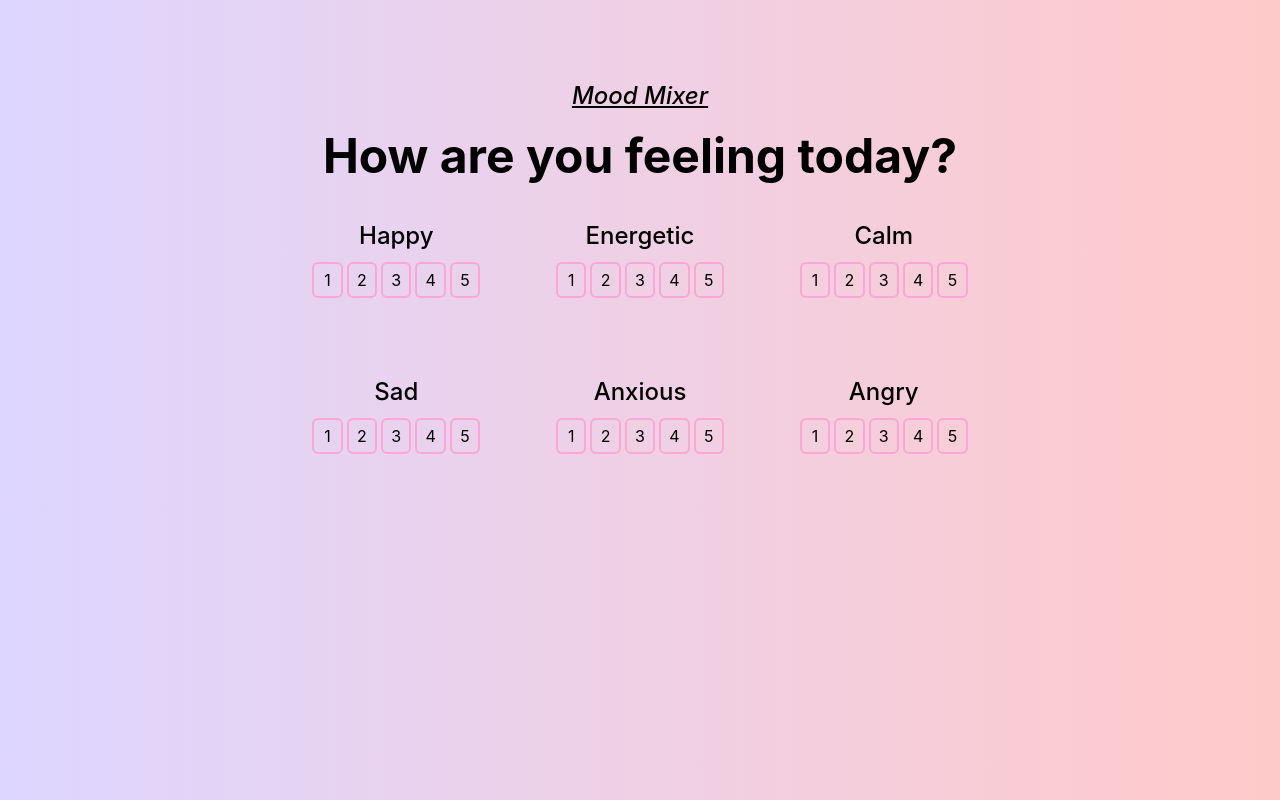
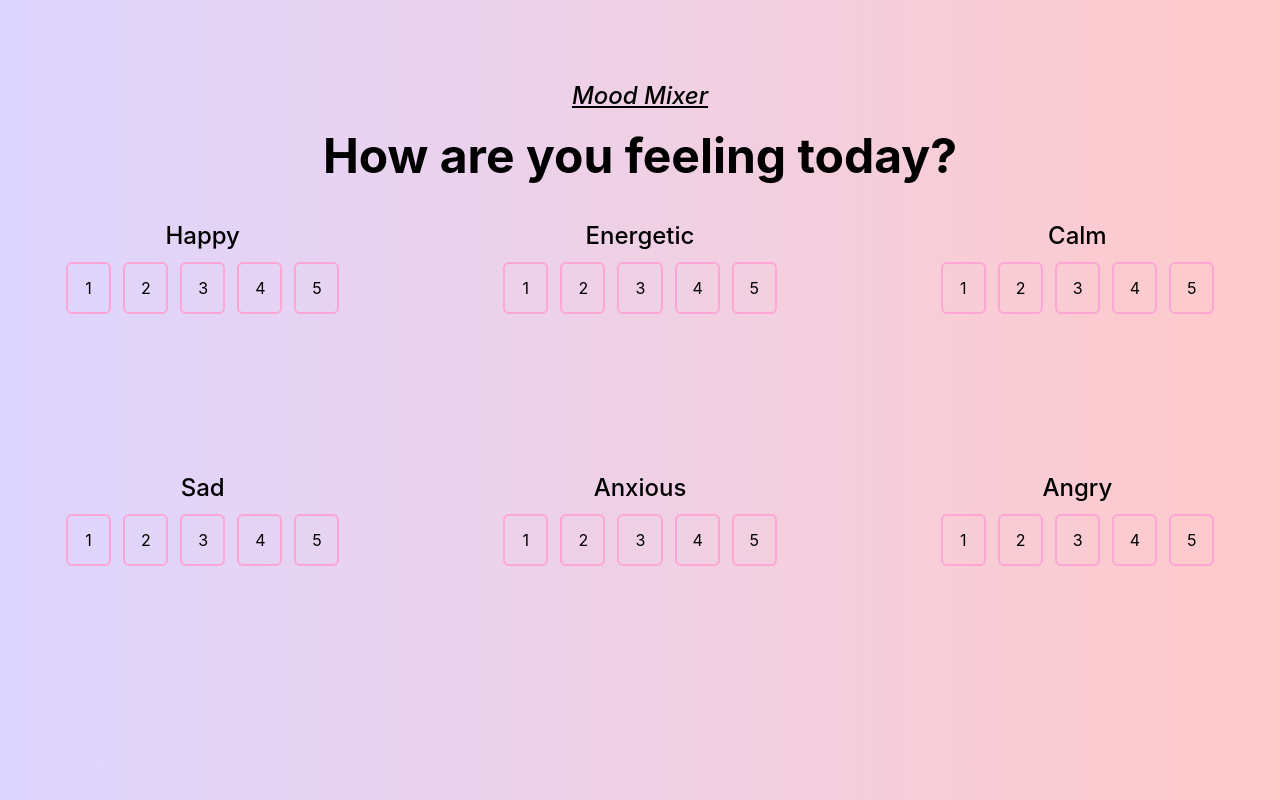
Before and after one commit to isaacnguyen10711-cpu/Vibe-Mixer, a React (Vite) app in the folder mm-frontend/: page / in a window 1280 px wide. Built offline with nearby package versions, Linux system fonts and the light colour scheme.

Commit message:
updated ButtonRows to use props instead of destructuring

```diff
--- a/mm-frontend/src/components/ButtonRow.tsx
+++ b/mm-frontend/src/components/ButtonRow.tsx
@@ -2,36 +2,36 @@ type ButtonRowProps = {
   onMoodSelect: (mood: number) => void;
 };
 
-function ButtonRow( { onMoodSelect }: ButtonRowProps) {
+function ButtonRow( props: ButtonRowProps) {
     return (
         <>
             <button
-                className="px-2 py-1 rounded hover:bg-violet-300 outline outline-2 outline-pink-300 transition duration-300 ease-in-out hover:scale-110"
-                onClick={() => onMoodSelect(1)}
+                className="px-2 py-1 md:px-3 md:py-2 lg:px-4 lg:py-3 mx-1 rounded hover:bg-violet-300 outline outline-2 outline-pink-300 transition duration-300 ease-in-out hover:scale-110"
+                onClick={() => props.onMoodSelect(1)}
             >
                 1
             </button>
             <button
-                className="px-2 py-1 rounded hover:bg-violet-300 outline outline-2 outline-pink-300 transition duration-300 ease-in-out hover:scale-110"
-                onClick={() => onMoodSelect(2)}
+                className="px-2 py-1 md:px-3 md:py-2 lg:px-4 lg:py-3 mx-1 rounded hover:bg-violet-300 outline outline-2 outline-pink-300 transition duration-300 ease-in-out hover:scale-110"
+                onClick={() => props.onMoodSelect(2)}
             >
                 2
             </button>
             <button
-                className="px-2 py-1 rounded hover:bg-violet-300 outline outline-2 outline-pink-300 transition duration-300 ease-in-out hover:scale-110"
-                onClick={() => onMoodSelect (3)}
+                className="px-2 py-1 md:px-3 md:py-2 lg:px-4 lg:py-3 mx-1  rounded hover:bg-violet-300 outline outline-2 outline-pink-300 transition duration-300 ease-in-out hover:scale-110"
+                onClick={() => props.onMoodSelect(3)}
             >
                 3
             </button>
             <button
-                className="px-2 py-1 rounded hover:bg-violet-300 outline outline-2 outline-pink-300 transition duration-300 ease-in-out hover:scale-110"
-                onClick={() => onMoodSelect(4)}
+                className="px-2 py-1 md:px-3 md:py-2 lg:px-4 lg:py-3 mx-1 rounded hover:bg-violet-300 outline outline-2 outline-pink-300 transition duration-300 ease-in-out hover:scale-110"
+                onClick={() => props.onMoodSelect(4)}
             >
                 4
             </button>
             <button
-                className="px-2 py-1 rounded hover:bg-violet-300 outline outline-2 outline-pink-300 transition duration-300 ease-in-out hover:scale-110"
-                onClick={() => onMoodSelect(5)}
+                className="px-2 py-1 md:px-3 md:py-2 lg:px-4 lg:py-3 mx-1 rounded hover:bg-violet-300 outline outline-2 outline-pink-300 transition duration-300 ease-in-out hover:scale-110"
+                onClick={() => props.onMoodSelect(5)}
             >
                 5
             </button>
--- a/mm-frontend/src/pages/HomePage.tsx
+++ b/mm-frontend/src/pages/HomePage.tsx
@@ -18,7 +18,7 @@ function HomePage() {
                 <h1 className="text-2xl mt-5 font-bold md:text-3xl lg:text-5xl">How are you feeling today?</h1>
             </div>
 
-            <div className="grid md:grid-cols-3 gap-20 justify-center mt-10">
+            <div className="grid md:grid-cols-3 md:gap-20 lg:gap-40 justify-center mt-10">
                 <div>
                     <div className="flex justify-center">
                         <h1 className="text-lg font-medium md:text-xl lg:text-2xl">Happy</h1>
```
